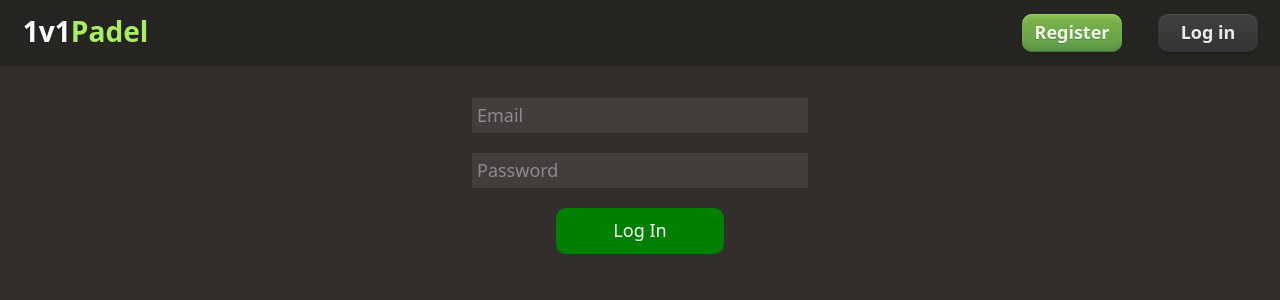
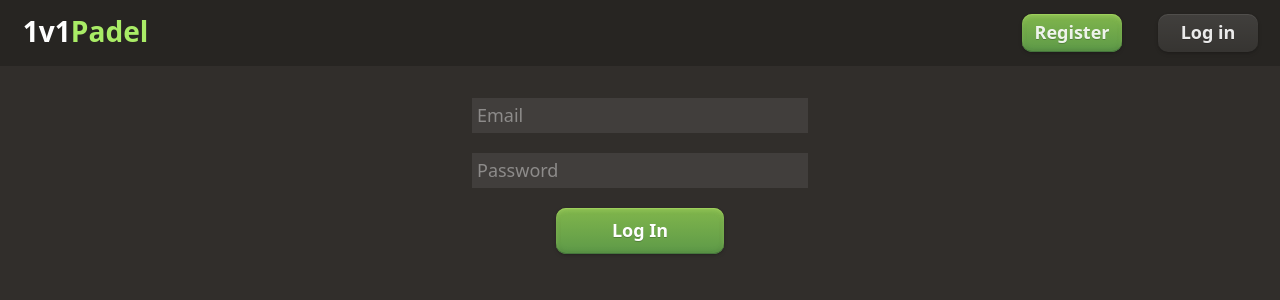
Before and after one commit to Jaafar-Kamalah/1v1padel, a React (Vite) app in the folder frontend/: page /login in a window 1280 px wide. Shown: the top 300 px of the page. Built offline with nearby package versions, Linux system fonts and the light colour scheme; no server answers.

Commit message:
style: use styled ubttons for auth pages

```diff
--- a/frontend/src/pages/Login/index.css
+++ b/frontend/src/pages/Login/index.css
@@ -5,8 +5,6 @@
 
 .login-page button {
     width: 50%;
-    border-radius: 10px;
-    background-color: green;
     padding: 10px;
     font: 20px;
 }
--- a/frontend/src/pages/Login/index.tsx
+++ b/frontend/src/pages/Login/index.tsx
@@ -58,7 +58,7 @@ function Register() {
               onChange={(e) => setPassword(e.target.value)}
             />
           </div>
-          <button type="submit" disabled={loading}>
+          <button className="gb-green-btn" type="submit" disabled={loading}>
             Log In
           </button>
         </form>
--- a/frontend/src/pages/Profile/index.css
+++ b/frontend/src/pages/Profile/index.css
@@ -12,8 +12,6 @@
 
 .profile-page button {
     width: 100%;
-    border-radius: 10px;
-    background-color: red;
     padding: 10px;
     font: 20px;
     margin-top: 20px;
--- a/frontend/src/pages/Profile/index.tsx
+++ b/frontend/src/pages/Profile/index.tsx
@@ -1,5 +1,5 @@
 import { useState } from "react";
-import "./index.css"
+import "./index.css";
 import { useAuthContext } from "../../contexts/AuthContext";
 import supabase from "../../lib/supabase";
 
@@ -16,14 +16,14 @@ function Profile() {
     setLoggingOut(false);
   }
 
-  const {session} = useAuthContext();
+  const { session } = useAuthContext();
 
   return (
     <div className="profile-page">
       <div className="card">
         <h1>Profile</h1>
         <p>Email: {session?.user.email}</p>
-        <button disabled={loggingOut} onClick={logout}>
+        <button className="gb-gray-btn" disabled={loggingOut} onClick={logout}>
           {loggingOut ? "Logging out..." : "Log Out"}
         </button>
       </div>
--- a/frontend/src/pages/Register/index.css
+++ b/frontend/src/pages/Register/index.css
@@ -12,8 +12,6 @@
 
 .register-page button {
     width: 100%;
-    border-radius: 10px;
-    background-color: green;
     padding: 10px;
     font: 20px;
 }
--- a/frontend/src/pages/Register/index.tsx
+++ b/frontend/src/pages/Register/index.tsx
@@ -124,7 +124,7 @@ function Register() {
               ))}
             </select>
           </div>
-          <button type="submit" disabled={loading}>
+          <button className="gb-green-btn" type="submit" disabled={loading}>
             Continue
           </button>
         </form>
```
